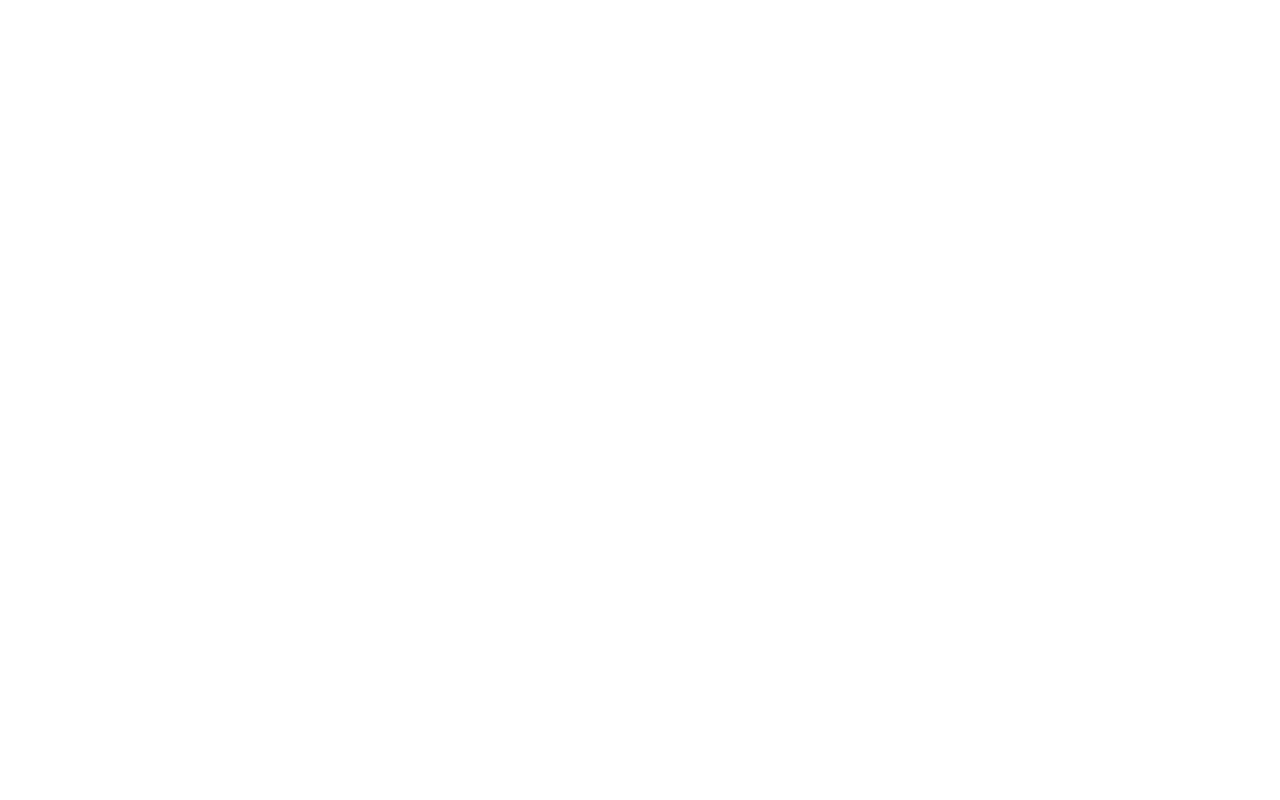
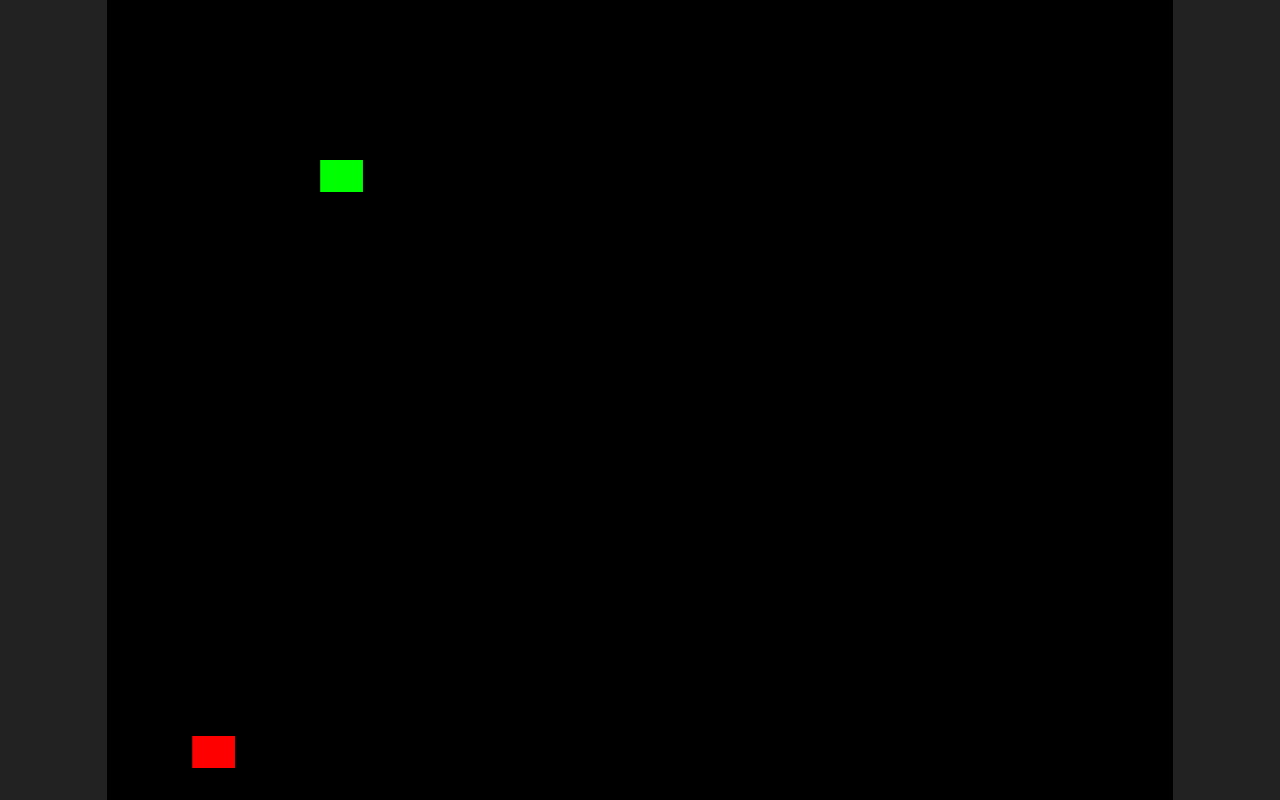
Before and after one commit to We-got-this-2023/Snake-Game, a plain HTML site: page index.html in a window 1280 px wide. Drawn offline with Linux system fonts and the light colour scheme.

Commit message:
first day

```diff
--- a/main.css
+++ b/main.css
@@ -1 +1,21 @@
-/* Hello */
+html {
+	width: 100vw;
+	height: 100vh;
+}
+body {
+	/* Change to black */
+	background-color: #222;
+	width: 100%;
+	height: 100%;
+	margin: 0;
+	padding: 0;
+	display: flex;
+	justify-content: center;
+	align-items: center;
+}
+#canvas {
+	background-color: #000;
+	max-width: 100%;
+	max-height: 100%;
+	aspect-ratio: 4/3;
+}
--- a/snake.js
+++ b/snake.js
@@ -1 +1,108 @@
-// Hello
+/** @type {HTMLCanvasElement} */
+/** @type {CanvasRenderingContext2D} */
+
+// Hello hi
+let blockSize = 50
+let rows = 25
+let cols = 25
+let canvas
+let ctx
+let speed = 10
+let score = 0
+
+let snakeX = blockSize * 5
+let snakeY = blockSize * 5
+
+let velocityX = 0
+let velocityY = 0
+
+let snakeBody = []
+
+// Food
+let foodX
+let foodY
+
+let gameOver = false
+
+window.onload = function () {
+	canvas = document.getElementById('canvas')
+	canvas.height = rows * blockSize
+	canvas.width = cols * blockSize
+	ctx = canvas.getContext('2d')
+
+	placeFood()
+
+	document.addEventListener('keydown', inputHandler)
+
+	setInterval(update, 1000 / speed)
+}
+
+function update() {
+	// if snake goes past the canvas, it will appear on the other side
+	if (snakeX > canvas.width) {
+		snakeX = 0
+	} else if (snakeX < 0) {
+		snakeX = canvas.width
+	}
+	if (snakeY > canvas.height) {
+		snakeY = 0
+	} else if (snakeY < 0) {
+		snakeY = canvas.height
+	}
+	snakeX += velocityX * blockSize
+	snakeY += velocityY * blockSize
+
+	// stretched out
+	ctx.fillStyle = 'black'
+	ctx.fillRect(0, 0, canvas.width, canvas.height)
+
+	ctx.fillStyle = 'lime'
+	ctx.fillRect(snakeX, snakeY, blockSize, blockSize)
+
+	ctx.fillStyle = 'red'
+	ctx.fillRect(foodX, foodY, blockSize, blockSize)
+
+	// Snake Movement
+
+	// for (let i = 0; snakeBody.length; i++ ) {
+	// 	context.fillRect(snakeBody[])
+	// }
+
+	// if (snakeX == foodX && snakeY == foodY) {
+	// 	snakeBody.push([foodX, foodY])
+	// 	placeFood()
+	// 	score++
+	// }
+
+	// for (let i = snakeBody.length - 1; i > 0; i--) {
+	// 	snakeBody[i] = snakeBody[i - 1]
+	// }
+}
+
+function inputHandler(e) {
+	// Fix bug that allows you to go backwards
+	if (e.key === 'ArrowUp' && velocityY != 1) {
+		velocityY = -1
+		velocityX = 0
+	} else if (e.key === 'ArrowDown' && velocityY != -1) {
+		velocityY = 1
+		velocityX = 0
+	} else if (e.key === 'ArrowLeft' && velocityX != 1) {
+		velocityY = 0
+		velocityX = -1
+	} else if (e.key === 'ArrowRight' && velocityX != -1) {
+		velocityY = 0
+		velocityX = 1
+	}
+}
+
+function placeFood() {
+	foodX = Math.floor(Math.random() * cols) * blockSize
+	foodY = Math.floor(Math.random() * rows) * blockSize
+}
+
+// This is supposed to resize the canvas to the max width OR height of the screen size.
+// onresize = () => {
+// 	canvas.height = innerHeight
+// 	canvas.width = innerHeight * aspectRatio
+// }
```
